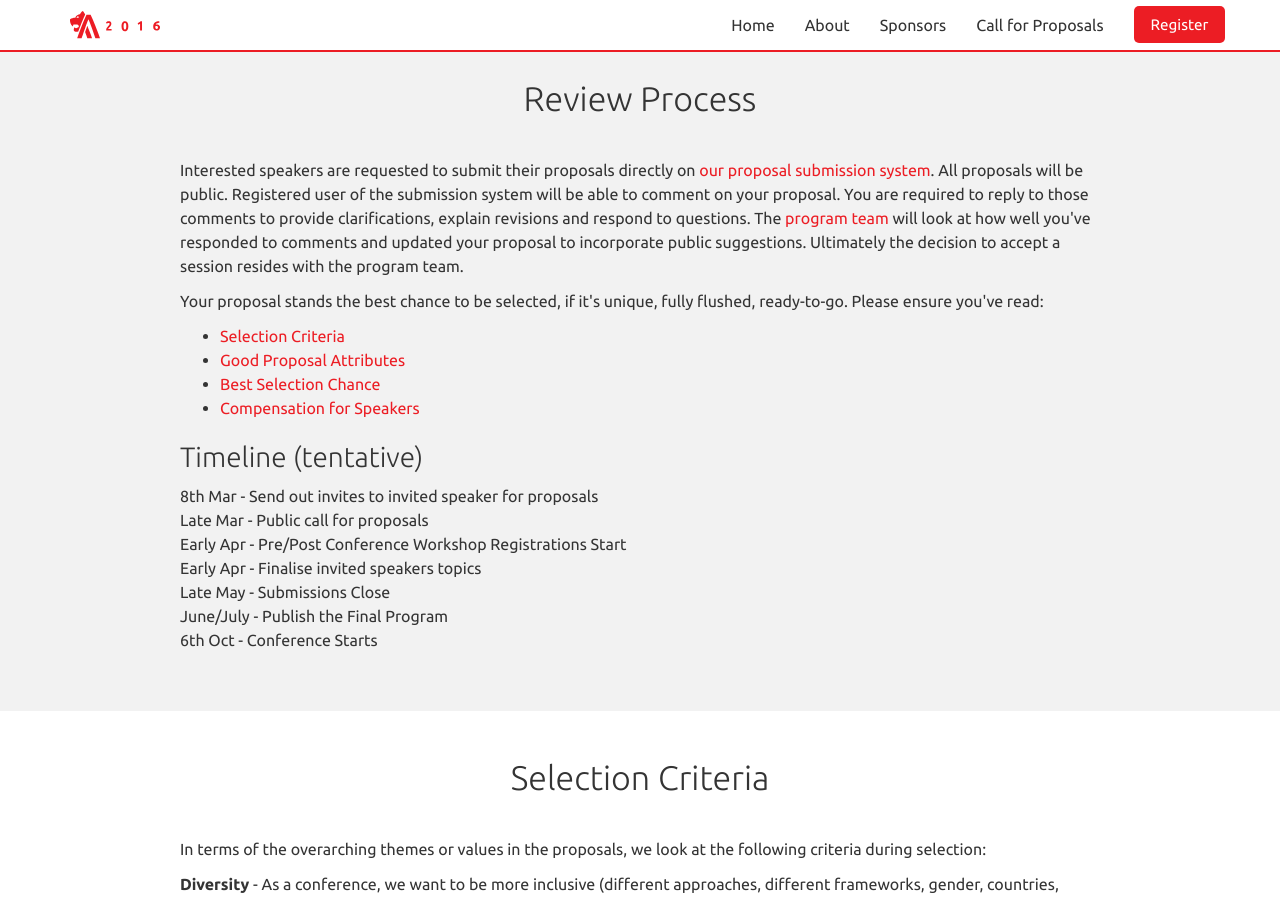
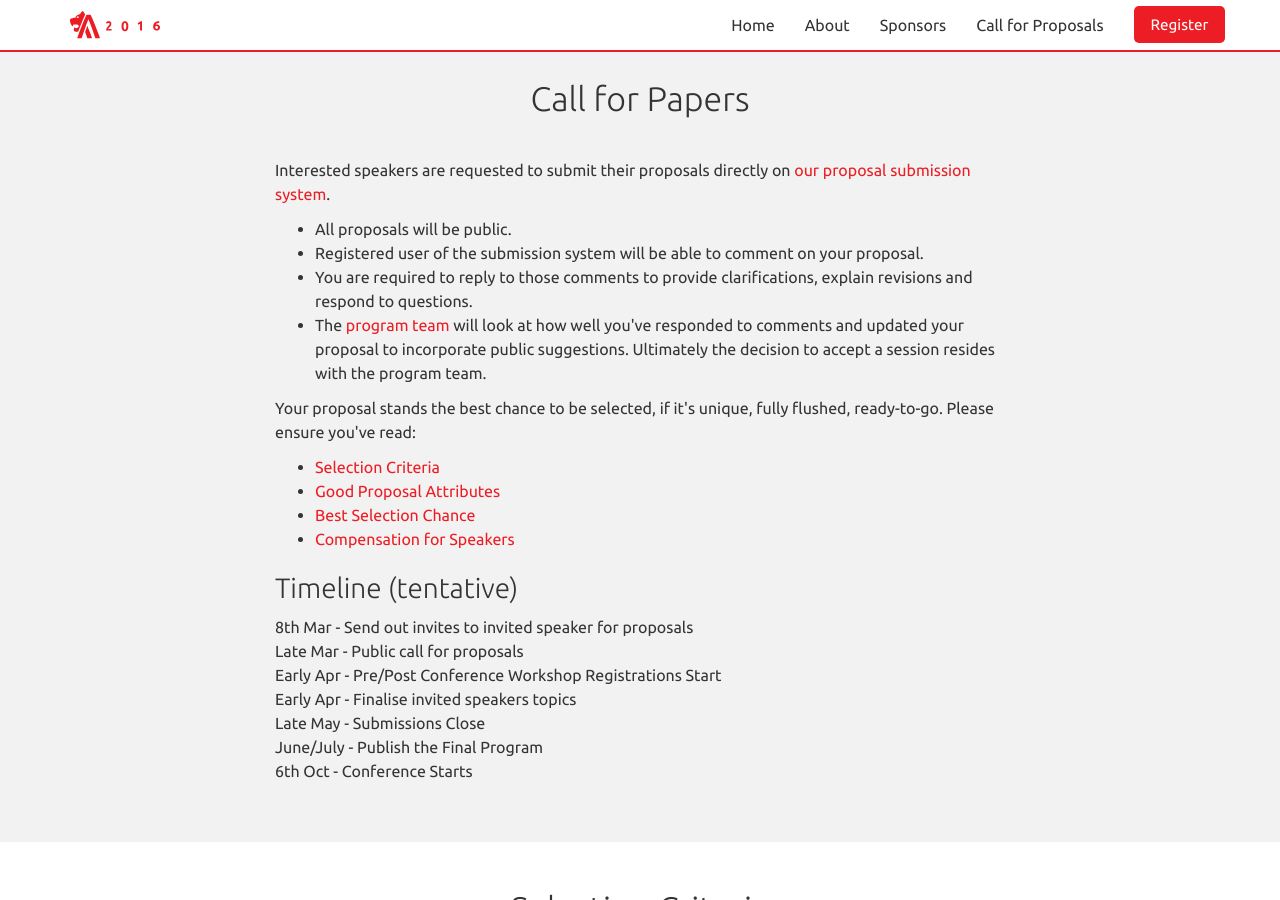
Before and after one commit to agilesingapore/2016, a Jekyll site: the page built from call_for_proposals.html, in a window 1280 px wide and 900 px high. Built offline with Jekyll 4.4.1, drawn with Linux system fonts in a browser that asks for light colours; nearby versions of some CDN libraries; comment, search, counter and statistics services are not loaded.

Commit message:
Touch up a little on the page layout.

```diff
--- a/call_for_proposals.html
+++ b/call_for_proposals.html
@@ -5,10 +5,16 @@ title: Call for Proposals |
 
 <section id="content" class="review-process">
   <div class="container">
-    <div class="col-md-10 col-md-offset-1">
-      <h2>Review Process</h2>
-      <p>Interested speakers are requested to submit their proposals directly on <a href="https://confengine.com/agile-singapore-2016" target="_blank">our proposal submission system</a>. All proposals will be public. Registered user of the submission system will be able to comment on your proposal. You are required to reply to those comments to provide clarifications, explain revisions and respond to questions. The <a href="#program-team">program team</a> will look at how well you've responded to comments and updated your proposal to incorporate public suggestions. Ultimately the decision to accept a session resides with the program team.
-      </p>
+    <div class="col-md-8 col-md-offset-2">
+      <h2>Call for Papers</h2>
+      <p>Interested speakers are requested to submit their proposals directly on <a href="https://confengine.com/agile-singapore-2016" target="_blank">our proposal submission system</a>.</p>
+      <ul>
+        <li>All proposals will be public.</li>
+        <li>Registered user of the submission system will be able to comment on your proposal.</li>
+        <li>You are required to reply to those comments to provide clarifications, explain revisions and respond to questions.</li>
+        <li>The <a href="#program-team">program team</a> will look at how well you've responded to comments and updated your proposal to incorporate public suggestions. Ultimately the decision to accept a session resides with the program team.</li>
+      </ul>
+
       <p>Your proposal stands the best chance to be selected, if it's unique, fully flushed, ready-to-go. Please ensure you've read:
       </p>
 
@@ -35,7 +41,7 @@ title: Call for Proposals |
 
 <section id="selection" class="selection">
   <div class="container">
-    <div class="col-md-10 col-md-offset-1">
+    <div class="col-md-8 col-md-offset-2">
       <h2>Selection Criteria</h2>
 
       <p>In terms of the overarching themes or values in the proposals, we look at the following criteria during selection:
@@ -63,7 +69,7 @@ title: Call for Proposals |
 
 <section id="good-proposal" class="good-propoosal">
   <div class="container">
-    <div class="col-md-10 col-md-offset-1">
+    <div class="col-md-8 col-md-offset-2">
       <h2>Good Proposal Attributes</h2>
 
       <p>Once the proposal fits into our value system, here are some basic/obvious stuff we expect when we look at the proposal in the submission system:
@@ -99,7 +105,7 @@ title: Call for Proposals |
 
 <section id="best-selection" class="best-selection">
   <div class="container">
-    <div class="col-md-10 col-md-offset-1">
+    <div class="col-md-8 col-md-offset-2">
       <h2>Best Selection Chance</h2>
 
       <p>Proposal stands the best chance to be selected, if it's unique, fully flushed, ready-to-go. Speaker please ensure to provide links to your:
@@ -126,7 +132,7 @@ title: Call for Proposals |
 
 <section id="compensation" class="compensation">
   <div class="container">
-    <div class="col-md-10 col-md-offset-1">
+    <div class="col-md-8 col-md-offset-2">
       <h2>Compensation for Speakers</h2>
 
       <p>Speakers will be compensated as follows:
```
Also changed, not shown: about.html (+4 -3 lines).
